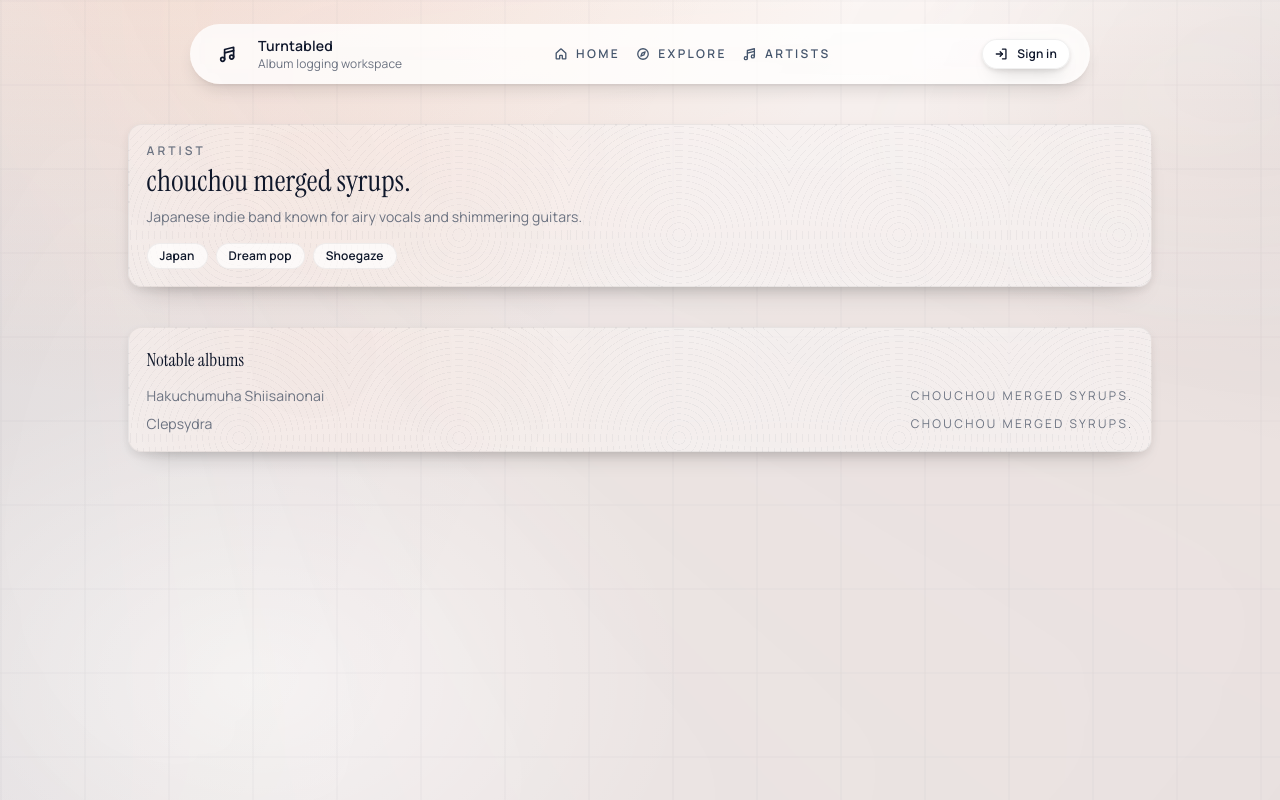
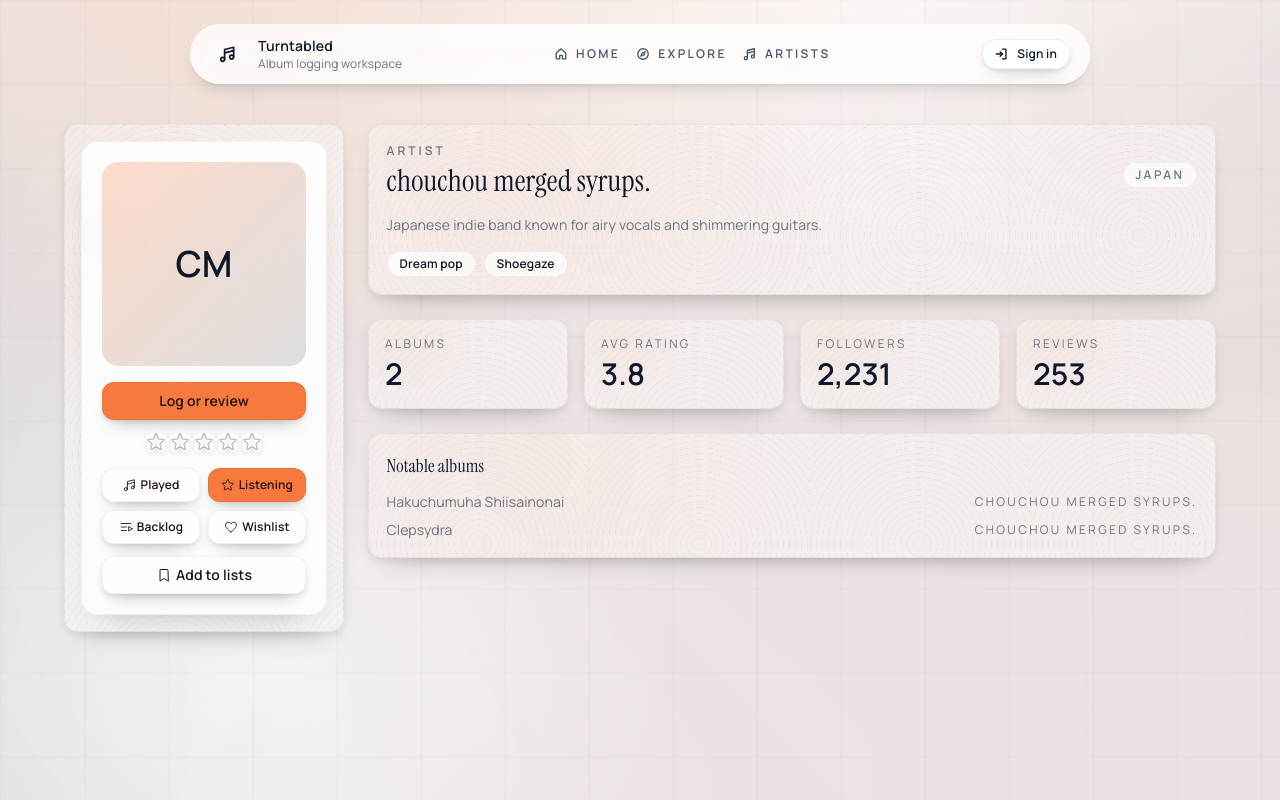
Before and after one commit to pazjanleandy/turntabled-monorepo, a React (Vite) app: page /artist/chouchou in a window 1280 px wide. Built offline with nearby package versions, Linux system fonts and the light colour scheme.

Commit message:
Update Artist Page

```diff
--- a/src/pages/ArtistPage.jsx
+++ b/src/pages/ArtistPage.jsx
@@ -1,12 +1,23 @@
-import { useMemo } from 'react'
+import { useMemo, useState } from 'react'
 import { Link, useParams } from 'react-router-dom'
+import { BookmarkSimple, Heart, MusicNotes, Queue, Star } from 'phosphor-react'
 import NavbarGuest from '../components/NavbarGuest.jsx'
+import StarRating from '../components/StarRating.jsx'
 import { loadArtists } from '../data/loadArtists.js'
 
 export default function ArtistPage() {
   const { artistId } = useParams()
   const artists = useMemo(() => loadArtists(), [])
   const artist = artists.find((item) => item.id === artistId)
+  const [rating, setRating] = useState(0)
+  const [status, setStatus] = useState('listening')
+  const initials = (artist?.name ?? '')
+    .split(' ')
+    .filter(Boolean)
+    .slice(0, 2)
+    .map((word) => word[0])
+    .join('')
+    .toUpperCase()
 
   if (!artist) {
     return (
@@ -29,20 +40,105 @@ export default function ArtistPage() {
 
   return (
     <div className="min-h-screen px-5 pb-12 pt-0 md:px-10 lg:px-16">
-      <div className="mx-auto flex w-full max-w-5xl flex-col gap-10">
+      <div className="mx-auto flex w-full max-w-6xl flex-col gap-10">
         <NavbarGuest className="mx-auto mt-6 w-[min(100%,900px)]" />
 
+        <section className="grid grid-cols-1 gap-6 lg:grid-cols-[280px_minmax(0,1fr)]">
+          <aside className="card vinyl-texture p-4">
+            <div className="rounded-2xl border border-black/5 bg-white/80 p-5 shadow-[0_16px_30px_-22px_rgba(15,15,15,0.35)]">
+              <div className="mb-4 flex aspect-square items-center justify-center rounded-2xl bg-[linear-gradient(135deg,rgba(247,121,62,0.25),rgba(15,15,15,0.12))] text-4xl font-semibold text-text">
+                {initials}
+              </div>
+              <button className="btn-primary mb-3 w-full py-2 text-sm">Log or review</button>
+              <div className="mb-4 flex justify-center">
+                <StarRating
+                  value={rating}
+                  onChange={setRating}
+                  step={0.5}
+                  size={20}
+                  ariaLabel={`Rate ${artist.name}`}
+                />
+              </div>
+              <div className="grid grid-cols-2 gap-2">
+                <button
+                  className={`rounded-xl border px-3 py-2 text-xs font-semibold transition ${
+                    status === 'played'
+                      ? 'border-accent/40 bg-accent/15 text-accent'
+                      : 'border-black/5 bg-white/70 text-text hover:bg-white'
+                  }`}
+                  onClick={() => setStatus('played')}
+                >
+                  <span className="flex items-center justify-center gap-1">
+                    <MusicNotes size={14} />
+                    Played
+                  </span>
+                </button>
+                <button
+                  className={`rounded-xl border px-3 py-2 text-xs font-semibold transition ${
+                    status === 'listening'
+                      ? 'border-accent/40 bg-accent/15 text-accent'
+                      : 'border-black/5 bg-white/70 text-text hover:bg-white'
+                  }`}
+                  onClick={() => setStatus('listening')}
+                >
+                  <span className="flex items-center justify-center gap-1">
+                    <Star size={14} />
+                    Listening
+                  </span>
+                </button>
+                <button
+                  className={`rounded-xl border px-3 py-2 text-xs font-semibold transition ${
+                    status === 'backlog'
+                      ? 'border-accent/40 bg-accent/15 text-accent'
+                      : 'border-black/5 bg-white/70 text-text hover:bg-white'
+                  }`}
+                  onClick={() => setStatus('backlog')}
+                >
+                  <span className="flex items-center justify-center gap-1">
+                    <Queue size={14} />
+                    Backlog
+                  </span>
+                </button>
+                <button
+                  className={`rounded-xl border px-3 py-2 text-xs font-semibold transition ${
+                    status === 'wishlist'
+                      ? 'border-accent/40 bg-accent/15 text-accent'
+                      : 'border-black/5 bg-white/70 text-text hover:bg-white'
+                  }`}
+                  onClick={() => setStatus('wishlist')}
+                >
+                  <span className="flex items-center justify-center gap-1">
+                    <Heart size={14} />
+                    Wishlist
+                  </span>
+                </button>
+              </div>
+              <button className="mt-3 w-full rounded-xl border border-black/5 bg-white/70 py-2 text-sm font-semibold text-text transition hover:bg-white">
+                <span className="flex items-center justify-center gap-1">
+                  <BookmarkSimple size={16} />
+                  Add to lists
+                </span>
+              </button>
+            </div>
+          </aside>
+
+          <div className="space-y-6">
             <section className="card vinyl-texture">
+              <div className="flex flex-wrap items-center justify-between gap-4">
+                <div>
                   <p className="mb-1 text-xs font-semibold uppercase tracking-[0.25em] text-muted">
                     Artist
                   </p>
                   <h1 className="mb-2 text-3xl">{artist.name}</h1>
-          <p className="mb-4 text-sm text-muted">{artist.bio}</p>
+                </div>
+                <span className="rounded-full border border-black/5 bg-white/70 px-3 py-1 text-xs font-semibold uppercase tracking-[0.2em] text-muted">
+                  {artist.origin}
+                </span>
+              </div>
+
+              <p className="mb-4 mt-2 max-w-3xl text-sm text-muted">{artist.bio}</p>
 
               <div className="flex flex-wrap gap-2">
-            <span className="rounded-full border border-black/5 bg-white/70 px-3 py-1 text-xs font-semibold text-text">
-              {artist.origin}
-            </span>
                 {artist.genres?.map((genre) => (
                   <span
                     key={genre}
@@ -52,6 +148,33 @@ export default function ArtistPage() {
                   </span>
                 ))}
               </div>
+            </section>
+
+            <section className="grid grid-cols-2 gap-4 md:grid-cols-4">
+              <article className="card vinyl-texture p-4">
+                <p className="mb-1 text-xs uppercase tracking-[0.2em] text-muted">Albums</p>
+                <p className="mb-0 text-3xl font-semibold text-text">
+                  {artist.notableAlbums?.length ?? 0}
+                </p>
+              </article>
+              <article className="card vinyl-texture p-4">
+                <p className="mb-1 text-xs uppercase tracking-[0.2em] text-muted">Avg rating</p>
+                <p className="mb-0 text-3xl font-semibold text-text">
+                  {(3.2 + (artist.notableAlbums?.length ?? 0) * 0.3).toFixed(1)}
+                </p>
+              </article>
+              <article className="card vinyl-texture p-4">
+                <p className="mb-1 text-xs uppercase tracking-[0.2em] text-muted">Followers</p>
+                <p className="mb-0 text-3xl font-semibold text-text">
+                  {(artist.name.length * 97).toLocaleString()}
+                </p>
+              </article>
+              <article className="card vinyl-texture p-4">
+                <p className="mb-1 text-xs uppercase tracking-[0.2em] text-muted">Reviews</p>
+                <p className="mb-0 text-3xl font-semibold text-text">
+                  {(artist.name.length * 11).toLocaleString()}
+                </p>
+              </article>
             </section>
 
             <section className="card vinyl-texture">
@@ -68,6 +191,8 @@ export default function ArtistPage() {
               </ul>
             </section>
           </div>
+        </section>
+      </div>
     </div>
   )
 }
--- a/src/pages/ArtistProfile.jsx
+++ b/src/pages/ArtistProfile.jsx
@@ -1,73 +1,5 @@
-import { useMemo } from 'react'
-import { Link, useParams } from 'react-router-dom'
-import NavbarGuest from '../components/NavbarGuest.jsx'
-import { loadArtists } from '../data/loadArtists.js'
+import ArtistPage from './ArtistPage.jsx'
 
 export default function ArtistProfile() {
-  const { artistId } = useParams()
-  const artists = useMemo(() => loadArtists(), [])
-  const artist = artists.find((item) => item.id === artistId)
-
-  if (!artist) {
-    return (
-      <div className="min-h-screen px-5 pb-12 pt-0 md:px-10 lg:px-16">
-        <div className="mx-auto flex w-full max-w-4xl flex-col gap-10">
-          <NavbarGuest className="mx-auto mt-6 w-[min(100%,900px)]" />
-          <section className="card vinyl-texture">
-            <h1 className="mb-2 text-2xl">Artist not found</h1>
-            <p className="mb-4 text-sm text-muted">
-              We could not find that artist. Try one of the featured artists instead.
-            </p>
-            <Link className="btn-primary inline-flex px-4 py-2 text-sm" to="/home">
-              Back to home
-            </Link>
-          </section>
-        </div>
-      </div>
-    )
-  }
-
-  return (
-    <div className="min-h-screen px-5 pb-12 pt-0 md:px-10 lg:px-16">
-      <div className="mx-auto flex w-full max-w-5xl flex-col gap-10">
-        <NavbarGuest className="mx-auto mt-6 w-[min(100%,900px)]" />
-
-        <section className="card vinyl-texture">
-          <p className="mb-1 text-xs font-semibold uppercase tracking-[0.25em] text-muted">
-            Artist
-          </p>
-          <h1 className="mb-2 text-3xl">{artist.name}</h1>
-          <p className="mb-4 text-sm text-muted">{artist.bio}</p>
-
-          <div className="flex flex-wrap gap-2">
-            <span className="rounded-full border border-black/5 bg-white/70 px-3 py-1 text-xs font-semibold text-text">
-              {artist.origin}
-            </span>
-            {artist.genres?.map((genre) => (
-              <span
-                key={genre}
-                className="rounded-full border border-black/5 bg-white/70 px-3 py-1 text-xs font-semibold text-text"
-              >
-                {genre}
-              </span>
-            ))}
-          </div>
-        </section>
-
-        <section className="card vinyl-texture">
-          <h2 className="mb-3 text-lg">Notable albums</h2>
-          <ul className="m-0 list-none space-y-2 p-0 text-sm text-muted">
-            {artist.notableAlbums?.map((album) => (
-              <li key={album} className="flex items-center justify-between">
-                <span className="text-text">{album}</span>
-                <span className="text-xs uppercase tracking-[0.2em] text-muted">
-                  {artist.name}
-                </span>
-              </li>
-            ))}
-          </ul>
-        </section>
-      </div>
-    </div>
-  )
+  return <ArtistPage />
 }
--- a/src/pages/Artists.jsx
+++ b/src/pages/Artists.jsx
@@ -1,28 +1,11 @@
+import { useMemo } from 'react'
 import { Link } from 'react-router-dom'
 import NavbarGuest from '../components/NavbarGuest.jsx'
-
-const artists = [
-  {
-    name: 'chouchou merged syrups.',
-    id: 'chouchou',
-    initials: 'CS',
-    note: 'Dream pop / shoegaze',
-  },
-  {
-    name: 'Starsailor',
-    id: 'starsailor',
-    initials: 'SS',
-    note: 'Alt rock / indie',
-  },
-  {
-    name: 'The Strokes',
-    id: 'strokes',
-    initials: 'TS',
-    note: 'Indie rock / garage',
-  },
-]
+import { loadArtists } from '../data/loadArtists.js'
 
 export default function Artists() {
+  const artists = useMemo(() => loadArtists(), [])
+
   return (
     <div className="min-h-screen px-5 pb-12 pt-0 md:px-10 lg:px-16">
       <div className="mx-auto flex w-full max-w-6xl flex-col gap-10">
@@ -49,13 +32,21 @@ export default function Artists() {
             >
               <div className="flex items-center gap-3">
                 <div className="flex h-12 w-12 items-center justify-center rounded-full border border-black/5 bg-accent/15 text-sm font-semibold text-accent">
-                  {artist.initials}
+                  {artist.name
+                    .split(' ')
+                    .filter(Boolean)
+                    .slice(0, 2)
+                    .map((word) => word[0])
+                    .join('')
+                    .toUpperCase()}
                 </div>
                 <div className="min-w-0">
                   <p className="mb-1 truncate text-sm font-semibold text-text">
                     {artist.name}
                   </p>
-                  <p className="mb-0 text-xs text-muted">{artist.note}</p>
+                  <p className="mb-0 text-xs text-muted">
+                    {[...(artist.genres ?? [])].slice(0, 2).join(' / ') || artist.origin}
+                  </p>
                 </div>
               </div>
             </Link>
```
Lines whose indentation alone changed are shown as unchanged.
